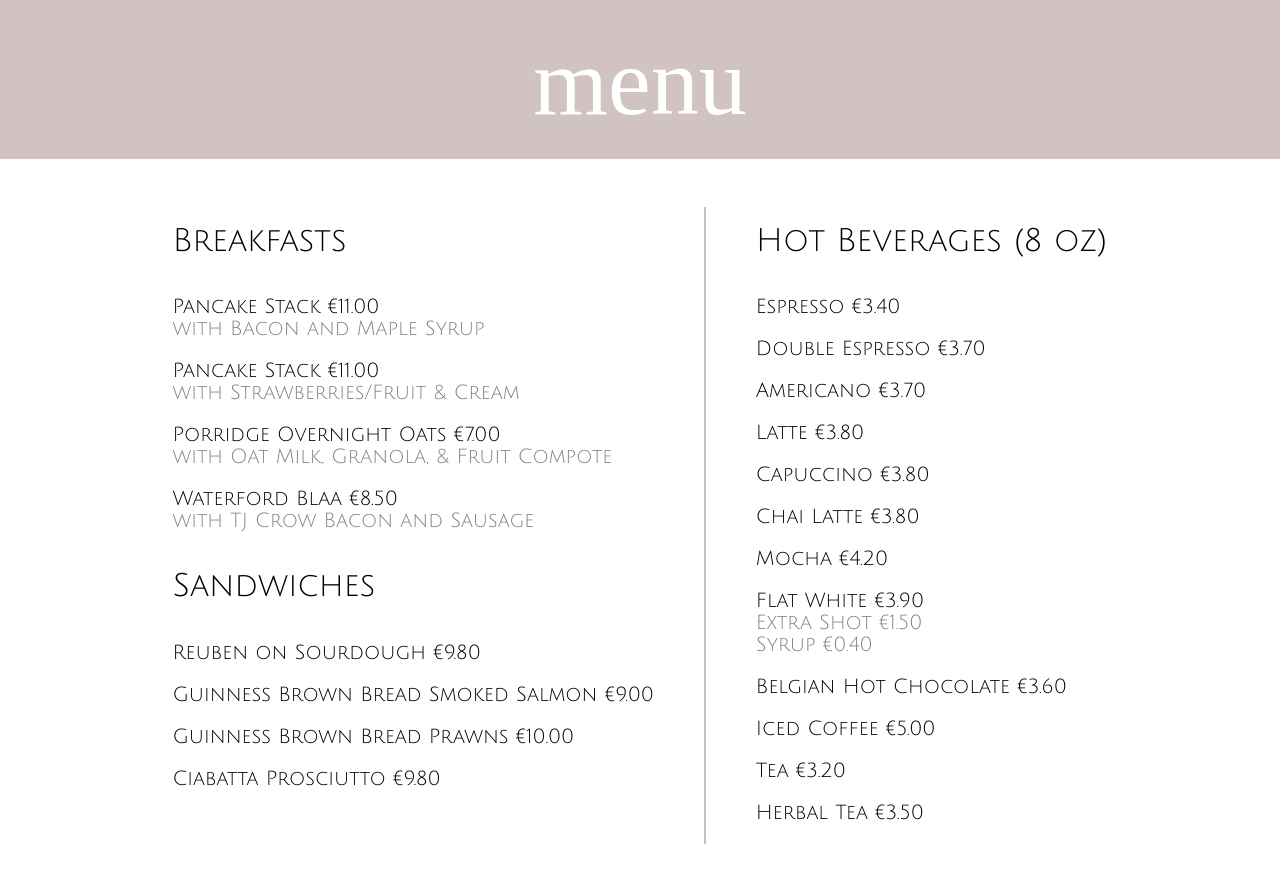
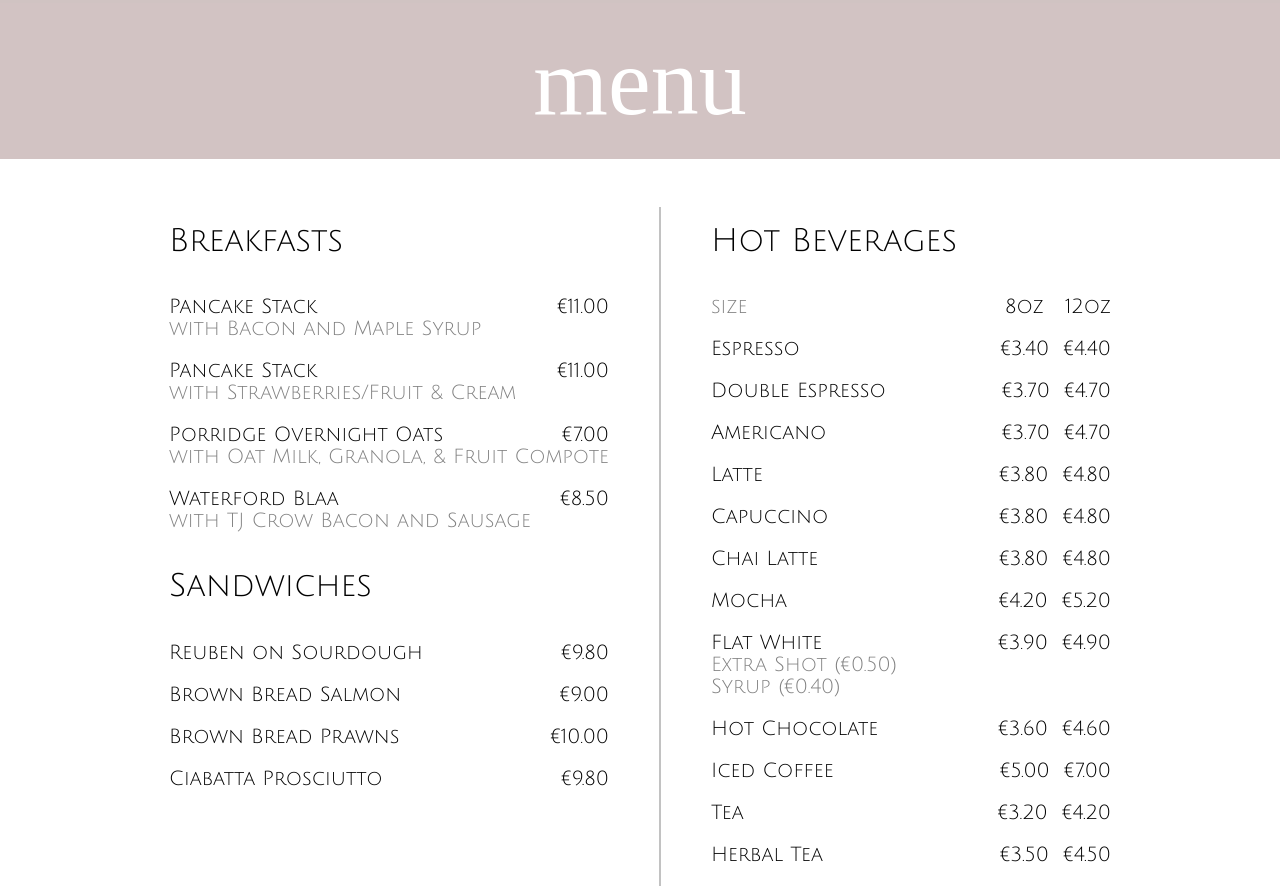
Before and after one commit to blank-evgeniy/cafe_js, a plain HTML site: page index.html in a window 1280 px wide. Shown: the part 2074-2964 px from the top of the page. Drawn offline with Linux system fonts and the light colour scheme; a web font is replaced by a local one.

Commit message:
final v1.1

```diff
--- a/SCSS/blocks/_about.scss
+++ b/SCSS/blocks/_about.scss
@@ -54,7 +54,7 @@
         &__description{
             font-size: 1.5rem;
 
-            padding-bottom: 110px;
+            padding-bottom: 50px;
             padding-left: 20px;
         }
     }
--- a/SCSS/blocks/_cafe-menu.scss
+++ b/SCSS/blocks/_cafe-menu.scss
@@ -20,8 +20,8 @@
     }
     &__column{
         max-width: 600px;
-        padding-left: 50px;
-        padding-right: 50px;
+        min-width: 500px;
+        padding: 0 50px;
 
         &_bordered{
             border-right: 2px solid #C2C2C2;
@@ -49,6 +49,7 @@
         }
         &__column{
             width: 95%;
+            min-width: auto;
             border: none;
         }
         &::before{
@@ -57,3 +58,11 @@
         }
     }
   }
+
+@include mediaPhone{
+    .cafe-menu{
+        &__column{
+            padding: 0 15px;
+        }
+    }
+}
--- a/SCSS/blocks/_home.scss
+++ b/SCSS/blocks/_home.scss
@@ -30,7 +30,11 @@
             max-width:max-content;
             margin-left: 0;
         }
+        &__title {
+            font-size: 3rem;
+        }
         &__subtitle {
+            font-size: 2rem;
             padding-bottom: 150px;
         }
     }
--- a/SCSS/blocks/_menu-section.scss
+++ b/SCSS/blocks/_menu-section.scss
@@ -11,11 +11,15 @@
     &__desription{
         color: #818181;
     }
+    &__price{
+        float: right;
+        white-space: pre;
+    }
 }
 
 @include mediaPhone{
     .menu-section{
-        font-size: 12px;
+        font-size: 10px;
         &__title{
             padding-bottom: 1em;
         }
--- a/SCSS/blocks/_recipe.scss
+++ b/SCSS/blocks/_recipe.scss
@@ -33,7 +33,7 @@
         }
         &__title{
             padding-bottom: 50px;
-            padding-top: 70px;
+            padding-top: 30px;
         }
         &__row{
             row-gap: 50px;
--- a/index.html
+++ b/index.html
@@ -3,7 +3,7 @@
 <head>
     <meta charset="UTF-8">
     <meta name="viewport" content="width=device-width, initial-scale=1.0">
-    <title>Cafe</title>
+    <title>Cafe Ame</title>
     <link rel="icon" href="favicon.ico">
     <link href="css/style.css" rel="stylesheet">
 </head>
@@ -56,77 +56,81 @@
                     <div class="menu-section">
                         <div class="menu-section__title">Breakfasts</div>
                         <div class="menu-section__item">
-                            <div class="menu-section__dish">Pancake Stack €11.00</div>
+                            <div class="menu-section__dish">Pancake Stack <div class="menu-section__price">€11.00</div></div>
                             <div class="menu-section__desription">with Bacon and Maple Syrup</div>
                         </div>
                         <div class="menu-section__item">
-                            <div class="menu-section__dish">Pancake Stack €11.00</div>
+                            <div class="menu-section__dish">Pancake Stack <div class="menu-section__price">€11.00</div></div>
                             <div class="menu-section__desription">with Strawberries/Fruit & Cream</div>
                         </div>
                         <div class="menu-section__item">
-                            <div class="menu-section__dish">Porridge Overnight Oats €7.00</div>
+                            <div class="menu-section__dish">Porridge Overnight Oats <div class="menu-section__price">€7.00</div></div>
                             <div class="menu-section__desription">with Oat Milk, Granola, & Fruit Compote</div>
                         </div>
                         <div class="menu-section__item">
-                            <div class="menu-section__dish">Waterford Blaa €8.50</div>
+                            <div class="menu-section__dish">Waterford Blaa <div class="menu-section__price">€8.50</div></div>
                             <div class="menu-section__desription">with TJ Crow Bacon and Sausage</div>
                         </div>
                     </div>
                     <div class="menu-section">
                         <div class="menu-section__title">Sandwiches</div>
                         <div class="menu-section__item">
-                            <div class="menu-section__dish">Reuben on Sourdough €9.80</div>
+                            <div class="menu-section__dish">Reuben on Sourdough <div class="menu-section__price">€9.80</div></div>
                         </div>
                         <div class="menu-section__item">
-                            <div class="menu-section__dish">Guinness Brown Bread Smoked Salmon €9.00 </div>
+                            <div class="menu-section__dish">Brown Bread Salmon <div class="menu-section__price">€9.00</div></div>
                         </div>
                         <div class="menu-section__item">
-                            <div class="menu-section__dish">Guinness Brown Bread Prawns €10.00 </div>
+                            <div class="menu-section__dish">Brown Bread Prawns <div class="menu-section__price">€10.00</div></div>
                         </div>
                         <div class="menu-section__item">
-                            <div class="menu-section__dish">Ciabatta Prosciutto €9.80</div>
+                            <div class="menu-section__dish">Ciabatta Prosciutto <div class="menu-section__price">€9.80</div></div>
                         </div>
                     </div>
                 </div>
                 <div class="cafe-menu__column">
                     <div class="menu-section">
-                        <div class="menu-section__title">Hot Beverages (8&nbspoz)</div>
+                        <div class="menu-section__title">Hot Beverages</div>
                         <div class="menu-section__item">
-                            <div class="menu-section__dish">Espresso €3.40</div>
+                            <div class="menu-section__dish"><div class="menu-section__price"><pre>8oz   12oz</pre></div></div>
+                            <div class="menu-section__desription">size</div>
                         </div>
                         <div class="menu-section__item">
-                            <div class="menu-section__dish">Double Espresso €3.70</div>
+                            <div class="menu-section__dish">Espresso <div class="menu-section__price">€3.40  €4.40</div></div>
                         </div>
                         <div class="menu-section__item">
-                            <div class="menu-section__dish">Americano €3.70</div>
+                            <div class="menu-section__dish">Double Espresso <div class="menu-section__price">€3.70  €4.70</div></div>
                         </div>
                         <div class="menu-section__item">
-                            <div class="menu-section__dish">Latte €3.80</div>
+                            <div class="menu-section__dish">Americano <div class="menu-section__price">€3.70  €4.70</div></div>
                         </div>
                         <div class="menu-section__item">
-                            <div class="menu-section__dish">Capuccino €3.80</div>
+                            <div class="menu-section__dish">Latte <div class="menu-section__price">€3.80  €4.80</div></div>
                         </div>
                         <div class="menu-section__item">
-                            <div class="menu-section__dish">Chai Latte €3.80</div>
+                            <div class="menu-section__dish">Capuccino <div class="menu-section__price">€3.80  €4.80</div></div>
                         </div>
                         <div class="menu-section__item">
-                            <div class="menu-section__dish">Mocha €4.20</div>
+                            <div class="menu-section__dish">Chai Latte <div class="menu-section__price">€3.80  €4.80</div></div>
                         </div>
                         <div class="menu-section__item">
-                            <div class="menu-section__dish">Flat White €3.90</div>
-                            <div class="menu-section__desription">Extra Shot €1.50<br>Syrup €0.40</div>
+                            <div class="menu-section__dish">Mocha <div class="menu-section__price">€4.20  €5.20</div></div>
                         </div>
                         <div class="menu-section__item">
-                            <div class="menu-section__dish">Belgian Hot Chocolate €3.60</div>
+                            <div class="menu-section__dish">Flat White <div class="menu-section__price">€3.90  €4.90</div></div>
+                            <div class="menu-section__desription">Extra Shot (€0.50)<br>Syrup (€0.40)</div>
                         </div>
                         <div class="menu-section__item">
-                            <div class="menu-section__dish">Iced Coffee €5.00</div>
+                            <div class="menu-section__dish">Hot Chocolate <div class="menu-section__price">€3.60  €4.60</div></div>
                         </div>
                         <div class="menu-section__item">
-                            <div class="menu-section__dish">Tea €3.20</div>
+                            <div class="menu-section__dish">Iced Coffee <div class="menu-section__price">€5.00  €7.00</div></div>
                         </div>
                         <div class="menu-section__item">
-                            <div class="menu-section__dish">Herbal Tea €3.50</div>
+                            <div class="menu-section__dish">Tea <div class="menu-section__price">€3.20  €4.20</div></div>
+                        </div>
+                        <div class="menu-section__item">
+                            <div class="menu-section__dish">Herbal Tea <div class="menu-section__price">€3.50  €4.50</div></div>
                         </div>
                     </div>
                 </div>
--- a/script.js
+++ b/script.js
@@ -18,7 +18,6 @@ close_btn.onclick = menuClose;
 nav_links.forEach( (link)=> link.onclick = menuClose);
 
 //the functionality of the slidebar
-
 
 const initSlider = () => {
     const sliderButtons = document.querySelectorAll(".gallary__btn");
@@ -44,4 +43,4 @@ const initSlider = () => {
     imageList.addEventListener("scroll", handleSliderButtons)
 }
 
-window.addEventListener("load", initSlider)
+window.addEventListener("load", initSlider);
```
Also changed, not shown: css/style.css.
